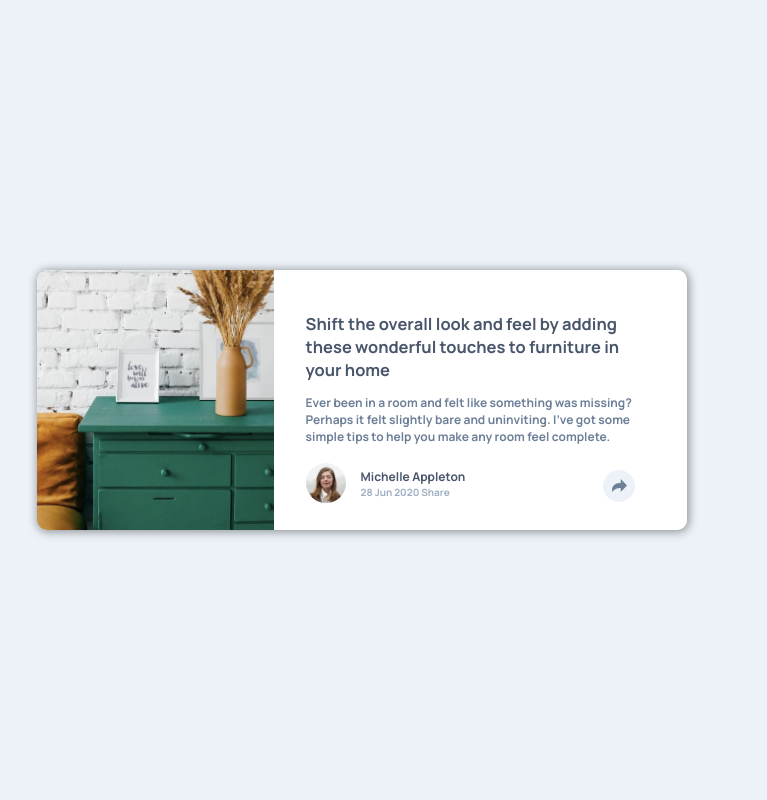
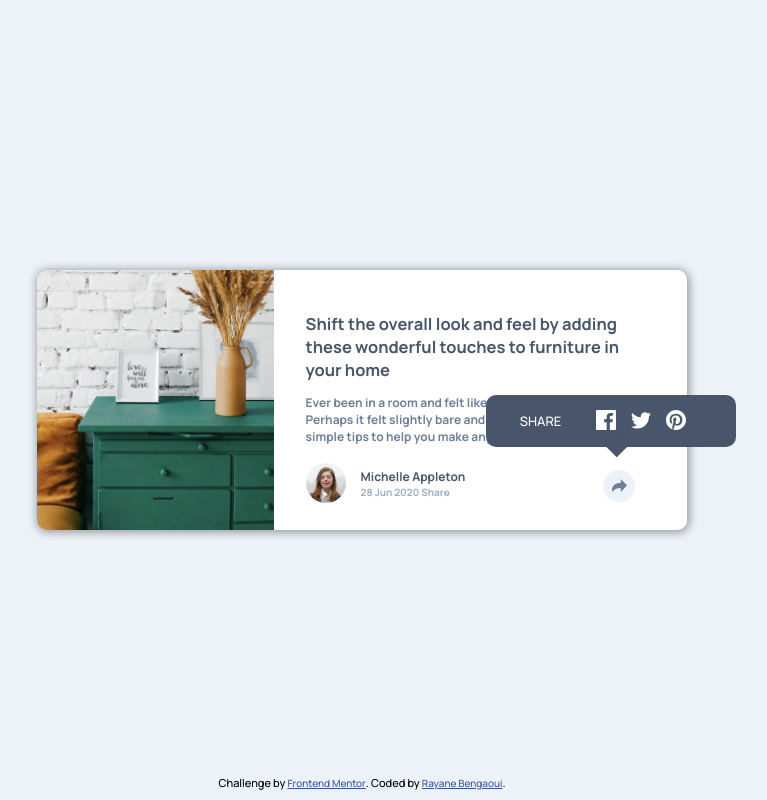
Before and after one commit to RayaneBengaoui/FM_challenge1_ArticlePreviewComponent, a plain HTML site: page index.html in a window 1280 px wide. Both pictures are taken after a click on the element 897 px from the left and 485 px from the top of the page. Shown: the whole page, without its empty margins (278-1045 px from the left). Drawn offline with Linux system fonts and the light colour scheme.

Commit message:
Finishing styling + adding js to toggle share section

```diff
--- a/app.js
+++ b/app.js
@@ -0,0 +1,7 @@
+const btnShare = document.querySelector(".button-area");
+const share = document.querySelector(".share");
+
+btnShare.addEventListener("click", () => {
+  console.log("event listener works");
+  share.classList.toggle("active");
+});
--- a/index.html
+++ b/index.html
@@ -3,8 +3,6 @@
   <head>
     <meta charset="UTF-8" />
     <meta name="viewport" content="width=device-width, initial-scale=1.0" />
-    <!-- displays site properly based on user's device -->
-
     <link
       rel="icon"
       type="image/png"
@@ -47,16 +45,30 @@
           <div class="button-area">
             <img src="./images/icon-share.svg" alt="" />
           </div>
+          <div class="share">
+            <p>SHARE</p>
+            <ul>
+              <li>
+                <img src="./images/icon-facebook.svg" alt="facebook-logo" />
+              </li>
+              <li>
+                <img src="./images/icon-twitter.svg" alt="twitter-logo" />
+              </li>
+              <li>
+                <img src="./images/icon-pinterest.svg" alt="pinterest-logo" />
+              </li>
+            </ul>
+          </div>
         </div>
       </div>
     </div>
 
-    <!-- <div class="attribution">
+    <div class="attribution">
       Challenge by
       <a href="https://www.frontendmentor.io?ref=challenge" target="_blank"
         >Frontend Mentor</a
-      >. Coded by <a href="#">Your Name Here</a>.
-    </div> -->
+      >. Coded by <a href="#">Rayane Bengaoui</a>.
+    </div>
   </body>
 
   <script
--- a/style.css
+++ b/style.css
@@ -24,7 +24,6 @@ body {
 .component {
   max-width: 65rem;
   border-radius: 1rem;
-  overflow: hidden;
   box-shadow: 1px 1px 10px 1px rgba(0, 0, 0, 0.4);
 
   display: flex;
@@ -36,11 +35,15 @@ body {
   width: 100%;
   background-size: cover;
   height: 26rem;
+  border-top-left-radius: 1rem;
+  border-bottom-left-radius: 1rem;
 }
 
 .info-container {
   background-color: rgb(255, 255, 255);
   padding: 4.2rem 3.2rem 2.2rem;
+  border-top-right-radius: 1rem;
+  border-bottom-right-radius: 1rem;
 }
 
 h1 {
@@ -58,7 +61,7 @@ h2 {
   display: flex;
   justify-content: space-between;
   align-items: center;
-  /* position: relative; */
+  position: relative;
   padding: 1.8rem 2rem 0rem 0rem;
 }
 
@@ -108,11 +111,66 @@ h4 {
   align-items: center;
 }
 
+.share {
+  visibility: hidden;
+  opacity: 0;
+
+  display: flex;
+  align-items: center;
+  justify-content: center;
+
+  position: absolute;
+  top: -5rem;
+  left: 18rem;
+
+  background-color: hsl(217, 19%, 35%);
+  width: 25rem;
+
+  padding: 1.5rem 2rem;
+  border-radius: 1rem;
+}
+
+.share::after {
+  background-color: hsl(217, 19%, 35%);
+  content: "";
+  position: absolute;
+  width: 1.5rem;
+  height: 2rem;
+  bottom: -0.8rem;
+  left: 50%;
+  transform: rotate(45deg);
+}
+
+.share p {
+  color: white;
+  font-size: 1.3rem;
+  padding-right: 3.5rem;
+}
+
+.share ul {
+  display: flex;
+  align-items: center;
+  justify-content: center;
+
+  list-style: none;
+}
+
+li {
+  padding-right: 1.5rem;
+}
+
+.active {
+  visibility: visible;
+  opacity: 1;
+}
+
 .attribution {
-  /* margin-top: 25rem; */
+  position: fixed;
+  bottom: 1rem;
   font-size: 11px;
   text-align: center;
 }
 .attribution a {
   color: hsl(228, 45%, 44%);
+  font-size: 1rem;
 }
```
